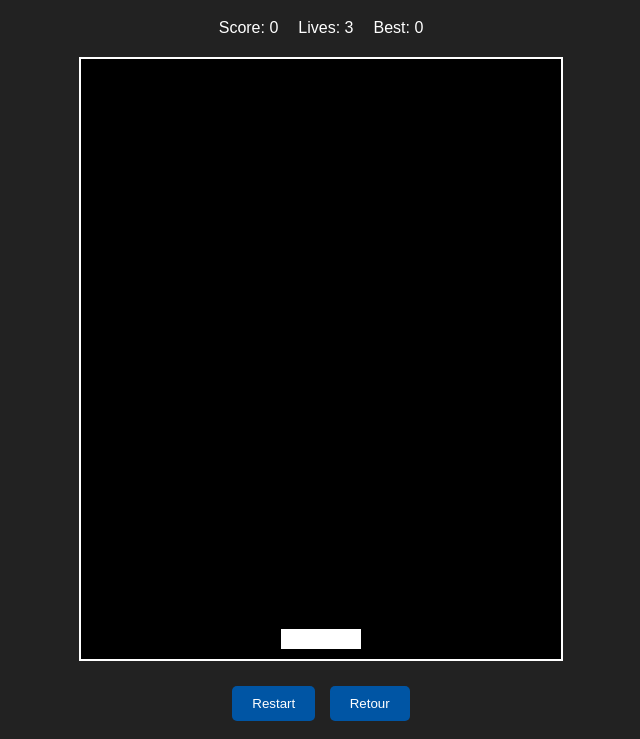
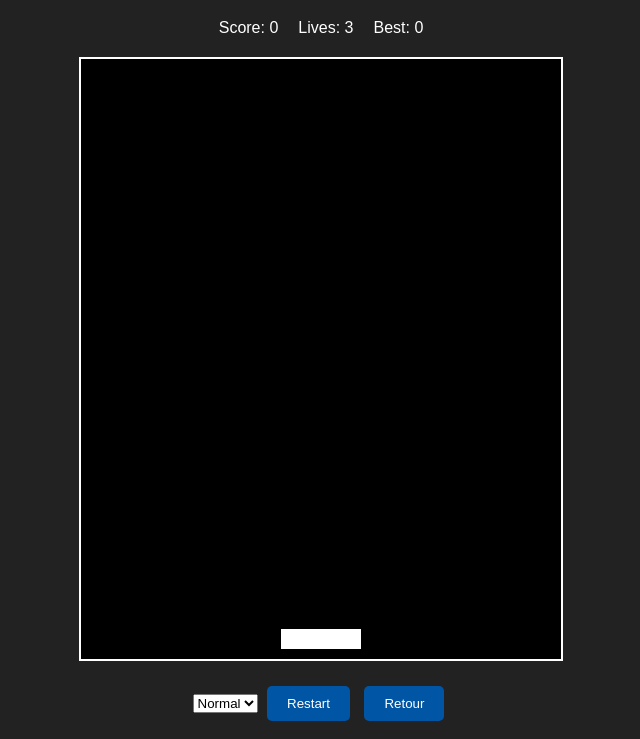
Before and after one commit to DRFRrobin/C02, a website: page public/games/emoji/index.html in a window 1280 px wide. Both pictures are taken after a click on the button "Start". Shown: the part 61-800 px from the top of the page, without its empty margins (319-959 px from the left). Drawn offline with Linux system fonts and the light colour scheme.

Commit message:
Add difficulty selection to Emoji Catcher

```diff
--- a/public/games/emoji/emoji.js
+++ b/public/games/emoji/emoji.js
@@ -1,4 +1,6 @@
 const startBtn = document.getElementById('startBtn');
+const diffSelect = document.getElementById('difficulty');
+diffSelect.value = localStorage.getItem('emojiDifficulty') || 'normal';
 startBtn.disabled = true; // disable button until texts load
 let texts={};
 fetch('emoji-texts.json').then(r=>r.json()).then(data=>{
@@ -18,7 +20,8 @@ let basket={x:width/2-40,y:height-30,width:80,height:20};
 let items=[];
 let score=0,lives=3,high=Number(localStorage.getItem('emojiHigh')||0);
 let running=false,last=0,spawn=0;
-const interval=700;
+let interval=700;
+let speedMult=1;
 const emojis=['\u{1F34E}','\u{1F34C}','\u{1F347}','\u{1F349}','\u{1F353}','\u{1F34D}','\u{1F34B}','\u{1F351}','\u{1F352}'];
 
 function resize(){
@@ -35,7 +38,7 @@ canvas.addEventListener('mousemove',e=>running&&move(e.offsetX-basket.width/2));
 canvas.addEventListener('touchmove',e=>{if(!running)return;e.preventDefault();const rect=canvas.getBoundingClientRect();move(e.touches[0].clientX-rect.left-basket.width/2);},{passive:false});
 document.addEventListener('keydown',e=>{if(!running)return;if(e.key==='ArrowLeft')move(basket.x-20);if(e.key==='ArrowRight')move(basket.x+20);});
 
-function spawnItem(){const emoji=emojis[Math.floor(Math.random()*emojis.length)];items.push({emoji,x:Math.random()*(width-32)+16,y:-30,size:30,speed:2+Math.random()*2});}
+function spawnItem(){const emoji=emojis[Math.floor(Math.random()*emojis.length)];items.push({emoji,x:Math.random()*(width-32)+16,y:-30,size:30,speed:(2+Math.random()*2)*speedMult});}
 
 function update(dt){spawn+=dt;if(spawn>interval){spawnItem();spawn=0;}items.forEach(it=>{it.y+=it.speed;});items=items.filter(it=>{if(it.y>height) return false;if(it.y>basket.y-it.size && it.x>basket.x && it.x<basket.x+basket.width){if(it.emoji==='\u{1F34E}')score++;else{lives--;if(lives<=0){gameOver();}}return false;}return true;});}
 
@@ -47,6 +50,9 @@ function updateHUD(){document.getElementById('score').textContent=score;document
 
 function start(){
   if(running)return; // avoid extra loops
+  const diff=diffSelect.value;
+  if(diff==='easy'){interval=900;speedMult=0.8;}else if(diff==='hard'){interval=500;speedMult=1.4;}else{interval=700;speedMult=1;}
+  localStorage.setItem('emojiDifficulty',diff);
   score=0;lives=3;items=[];running=true;last=0;spawn=interval;
   startBtn.textContent=texts.restart;
   startBtn.disabled=true; // disable while game active
--- a/public/games/emoji/index.html
+++ b/public/games/emoji/index.html
@@ -18,11 +18,16 @@ button:hover{background:#004080}
   <span id="livesLabel">Vies: <span id="lives">3</span></span>
   <span id="bestLabel">Best: <span id="best">0</span></span>
 </div>
-<canvas id="gameCanvas" width="480" height="600" aria-label="Emoji Catcher"></canvas>
-<div>
-  <button id="startBtn">Démarrer</button>
-  <button class="back-button" onclick="navigate('../index.html')">Retour</button>
-</div>
+  <canvas id="gameCanvas" width="480" height="600" aria-label="Emoji Catcher"></canvas>
+  <div>
+    <select id="difficulty">
+      <option value="easy">Facile</option>
+      <option value="normal" selected>Normal</option>
+      <option value="hard">Difficile</option>
+    </select>
+    <button id="startBtn">Démarrer</button>
+    <button class="back-button" onclick="navigate('../index.html')">Retour</button>
+  </div>
 <script src="../../js/transition.js"></script>
 <script src="emoji.js"></script>
 </body>
```
